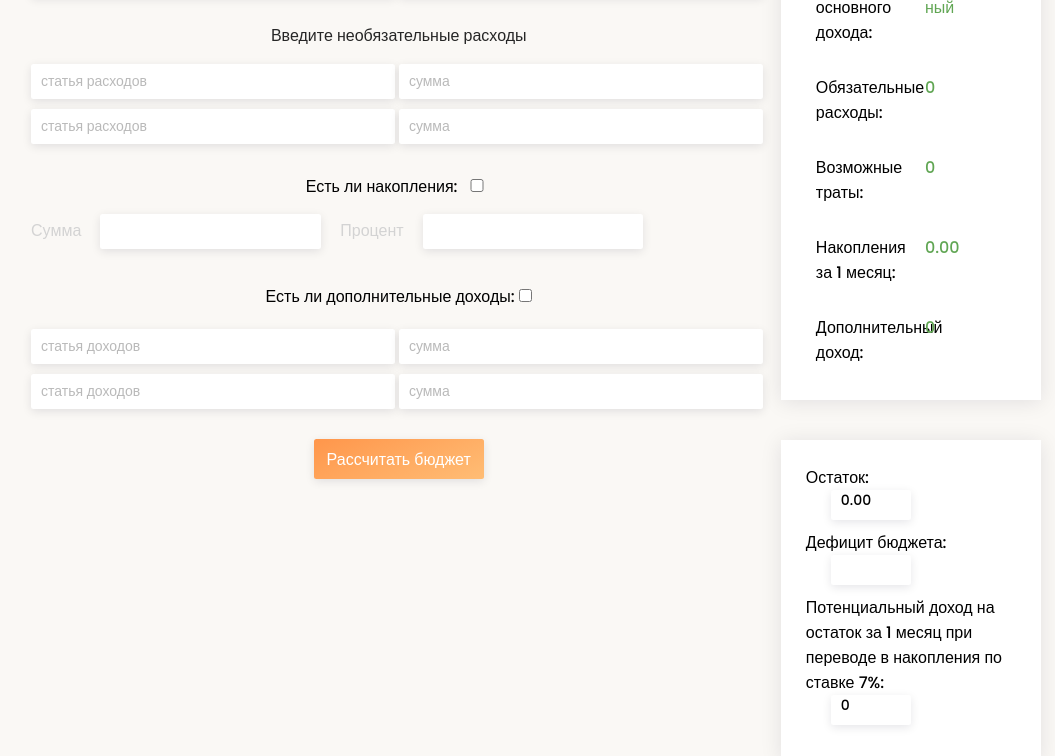
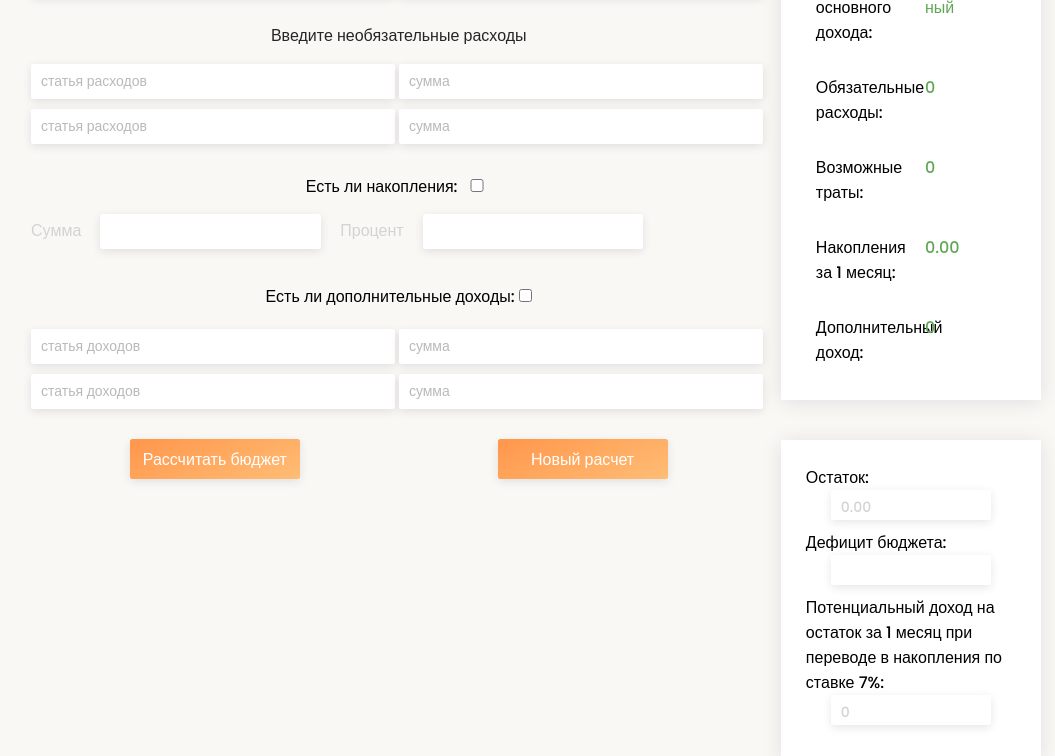
Before and after one commit to Yuthala/monthly-budget, a plain HTML site: page src/index.html in a window 1280 px wide. Both pictures are taken after a click on the button "Рассчитать бюджет". Shown: the part 427-1183 px from the top of the page, without its empty margins (97-1152 px from the left). Drawn offline with Linux system fonts and the light colour scheme.

Commit message:
final.balance section

```diff
--- a/src/css/style.sass
+++ b/src/css/style.sass
@@ -62,7 +62,10 @@ label
 
 .negative, #shortage-value
 	color: $negative
-
+.plus
+	color: $result
+.inactive
+	color: $inactive
 
 .data
 	.choose-expenses, .optionalexpenses, .count-budget, .choose-income-label, .budget_enter
@@ -103,8 +106,11 @@ label
 		display: block
 		margin: 0 auto 10px
 		color: black
-	.calc
+	.calc, .new-calc
 		@include btn_calc
+.open
+	display: flex
+	justify-content: space-between
 .result
 	width: 50%
 	&-table
@@ -157,7 +163,15 @@ label
 			font-size: 16px
 			font-weight: 500
 		.balance-value, .shortage-value, .potential_income-value
-			@include input
-			width: 80px
+			border-radius: 2.5px
+			background-color: #ffffff
+			box-shadow: 0px 2.5px 10px 0 rgba(1, 0, 42, 0.1)
+			border: none
+			padding-left: 10px
+			margin-bottom: 10px
+			font-size: 14px
+			cursor: text
+			width: 160px
 			height: 30px
 			margin-left: 25px
+			padding-top: 7px
--- a/src/index.html
+++ b/src/index.html
@@ -61,6 +61,7 @@
 
             <div class="open">
                 <button class="calc" id="calc">Рассчитать бюджет</button>
+                <button class="new-calc" id="new-calc">Новый расчет</button>
             </div>
         </div>
         <div class="result">
--- a/src/js/main.js
+++ b/src/js/main.js
@@ -4,7 +4,6 @@
 //заменить nested if на другую проверку (если оба поля "Сумма" и "процент" имеют валидные значения, только тогда производятся вычисления)
 //секция "Рассчитать бюджет" = по кнопке расчет трех полей. Если остаток, цифра зеленая. Если дефицит - красная без минуса, потенциальный доход зеленый, если получился дефицит - серый ноль.
 //сделать другой цвет для текста в полях вывода: доходы, накопления - зеленые, расходы - оранжевые, бюджет на день и уровень дохода - серые
-//добавить кнопку "обновить расчет" - по кнопке Новый Расчет всем значениям присваеивается 0, очистить справочные поля справа (поля заполнить nu)
 //рефактор кода
 
 
@@ -51,6 +50,7 @@ let startBtn = document.getElementById ('start'),
 	//chooseIncome4 = document.querySelectorAll('.choose-income')[3],
 	checkbox = document.querySelectorAll('.ckeckbox'),
 	calcButton = document.getElementById ('calc'),
+	newCalcButton = document.getElementById ('new-calc'),
 
 	remainderValue = document.getElementById ('remainder'),
 	shortageValue = document.getElementById ('shortage-value'),
@@ -203,6 +203,11 @@ calcButton.addEventListener ('click', function (e) { //действия по к
 	appData.budgetCalc(); //расчет остатка и процентов на остаток
 });
 
+
+newCalcButton.addEventListener ('click', function (e) { //действия по кнопке Обновить расчет
+	window.location.reload();
+});
+
 /* объект с данными*/
 let appData = {
 	budget: 0.0,
@@ -305,9 +310,12 @@ function remainderPercentCalculation() {
 		console.log(`${remainder} - значение переменной remainder`);
 		if (remainder >= 0) { //если >= 0, записываем в поле Остаток
 			remainderValue.textContent = remainder;
+			remainderValue.classList.add('plus');
 			potentialIncome = (remainder * 0.07 / 12).toFixed(2);//рассчитываем проценты на остаток
 			if (potentialIncome == 0) {
 				potentialIncomeValue.textContent = '0';
+				potentialIncomeValue.classList.add('inactive');
+				remainderValue.classList.add('inactive');
 				return;
 			}
 			console.log(`${potentialIncome} - значение потенциального дохода за 1 мес при наличии остатка`);
@@ -316,7 +324,8 @@ function remainderPercentCalculation() {
 		} else { //если <0, записываем модуль в поле Дефицит
 			shortageValue.textContent = Math.abs(remainder);
 			potentialIncomeValue.textContent = '0';
-			//shortageValue.classList.add('negative');
+			shortageValue.classList.add('negative');
+			potentialIncomeValue.classList.add('inactive');
 		}
 }
 
```
Also changed, not shown: src/css/style.min.css, 1 other file.
